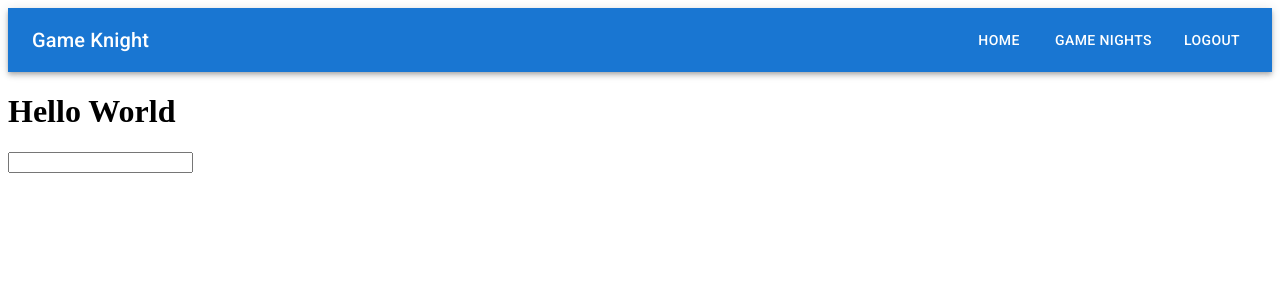
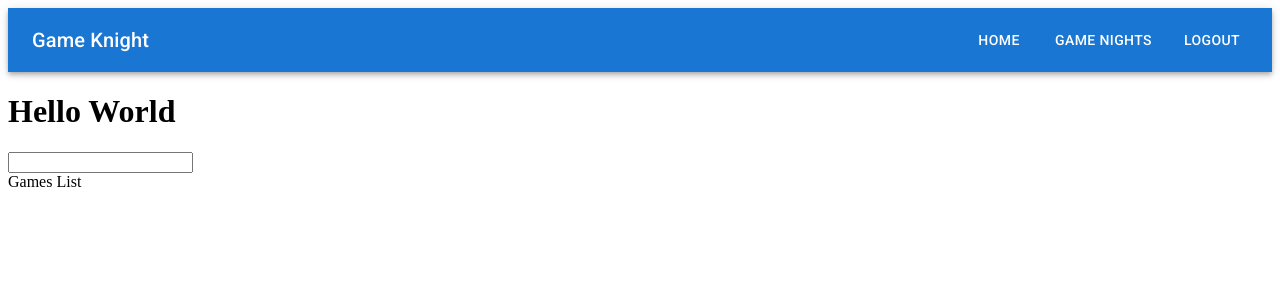
Before and after one commit to 4L00P/game-knight-legacy, a React app: page /home in a window 1280 px wide. Shown: the top 300 px of the page. Built offline with nearby package versions, Linux system fonts and the light colour scheme; no server answers.

Commit message:
Add GamesList component, pass games from Home

```diff
--- /dev/null
+++ b/src/client/components/GamesList.jsx
@@ -0,0 +1,10 @@
+import React from 'react';
+
+function GamesList({ games }) {
+  console.log('GamesList Games:', games);
+  return (
+    <div>Games List</div>
+  );
+}
+
+export default GamesList;
--- a/src/client/views/Home.jsx
+++ b/src/client/views/Home.jsx
@@ -2,6 +2,7 @@ import React from 'react';
 import axios from 'axios';
 
 import Navbar from '../components/Navbar';
+import GamesList from '../components/GamesList';
 
 const {
   useState,
@@ -21,14 +22,15 @@ function Home() {
       });
   }, []);
   return (
-    <div>
+    <>
       <Navbar />
       <h1>Hello World</h1>
       <input
         value={name}
         onChange={(e) => { setName(e.target.value); }}
       />
-    </div>
+      <GamesList games={games} />
+    </>
   );
 }
 
```
